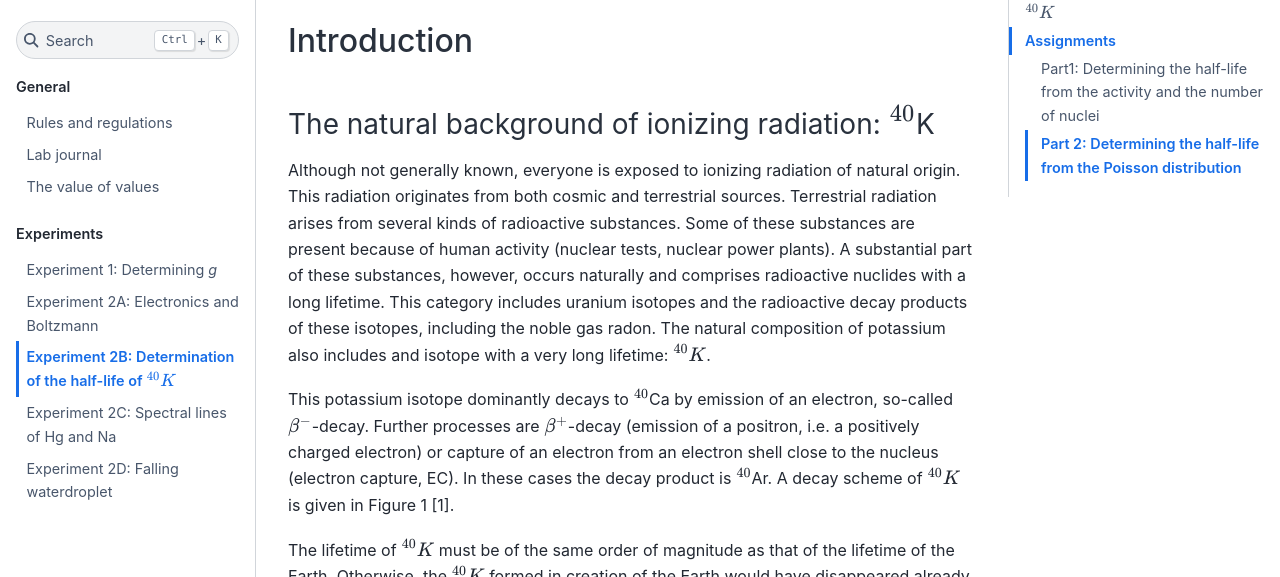
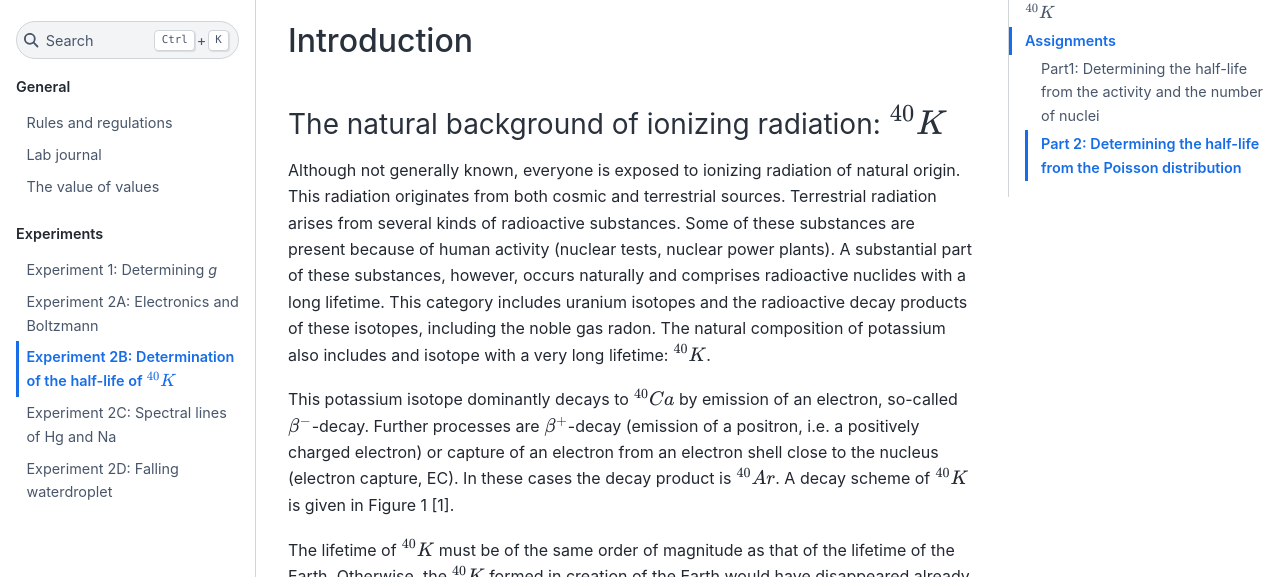
Before and after one commit to Contemporary-Physicslab/TN2985, a Jupyter Book: the page built from book/chapters/Experiment_2_K40.md, in a window 1280 px wide and 900 px high, scrolled down 317 px. Shown: the part 156-733 px from the top of the window. Built offline with Jupyter Book 1.0.4 settings and Sphinx 7.4.7 and the Sphinx Book theme 1.1.4, drawn with Linux system fonts in a browser that asks for light colours; comment, search, counter and statistics services are not loaded.

```diff
--- a/book/chapters/Experiment_2_K40.md
+++ b/book/chapters/Experiment_2_K40.md
@@ -3,11 +3,11 @@
 In the first part of this experiment you will determine the half-life of the naturally occurring radioactive atomic species $^{40}K$, an isotope of the element potassium. You will do this by establishing of the activity and the number of radioactive nuclei of $^{40}K$ samples. In the second part you will establish a histogram of the number of measured decay processes and you will fit a Poisson probability function to the histogram. The fit will also yield a value of the half-life of $^{40}K$, which should be compared with the value resulting from the first part. The question is which method yields the best result and whether there is a trade-off.
 
 ## Introduction
-### The natural background of ionizing radiation: $^{40}$K
+### The natural background of ionizing radiation: $^{40}K$
 Although not generally known, everyone is exposed to ionizing radiation of natural origin. This radiation originates from both cosmic and terrestrial sources. Terrestrial radiation arises from several kinds of radioactive substances. Some of these substances are present because of human activity (nuclear tests, nuclear power plants). A substantial part of these substances, however, occurs naturally and comprises radioactive nuclides with a long lifetime. This category includes uranium isotopes and the radioactive decay products of these isotopes, including the noble gas radon. The natural composition of potassium also includes and isotope with a very long lifetime: $^{40}K$.
 
 
-This potassium isotope dominantly decays to $^{40}$Ca by emission of an electron, so-called $\beta^-$-decay. Further processes are $\beta^+$-decay (emission of a positron, i.e. a positively charged electron) or capture of an electron from an electron shell close to the nucleus (electron capture, EC). In these cases the decay product is $^{40}$Ar. A decay scheme of $^{40}K$ is given in Figure 1 [1].
+This potassium isotope dominantly decays to $^{40}Ca$ by emission of an electron, so-called $\beta^-$-decay. Further processes are $\beta^+$-decay (emission of a positron, i.e. a positively charged electron) or capture of an electron from an electron shell close to the nucleus (electron capture, EC). In these cases the decay product is $^{40}Ar$. A decay scheme of $^{40}K$ is given in Figure 1 [1].
 
 
 The lifetime of $^{40}K$ must be of the same order of magnitude as that of the lifetime of the Earth. Otherwise, the $^{40}K$ formed in creation of the Earth would have disappeared already by radioactive decay.
```
